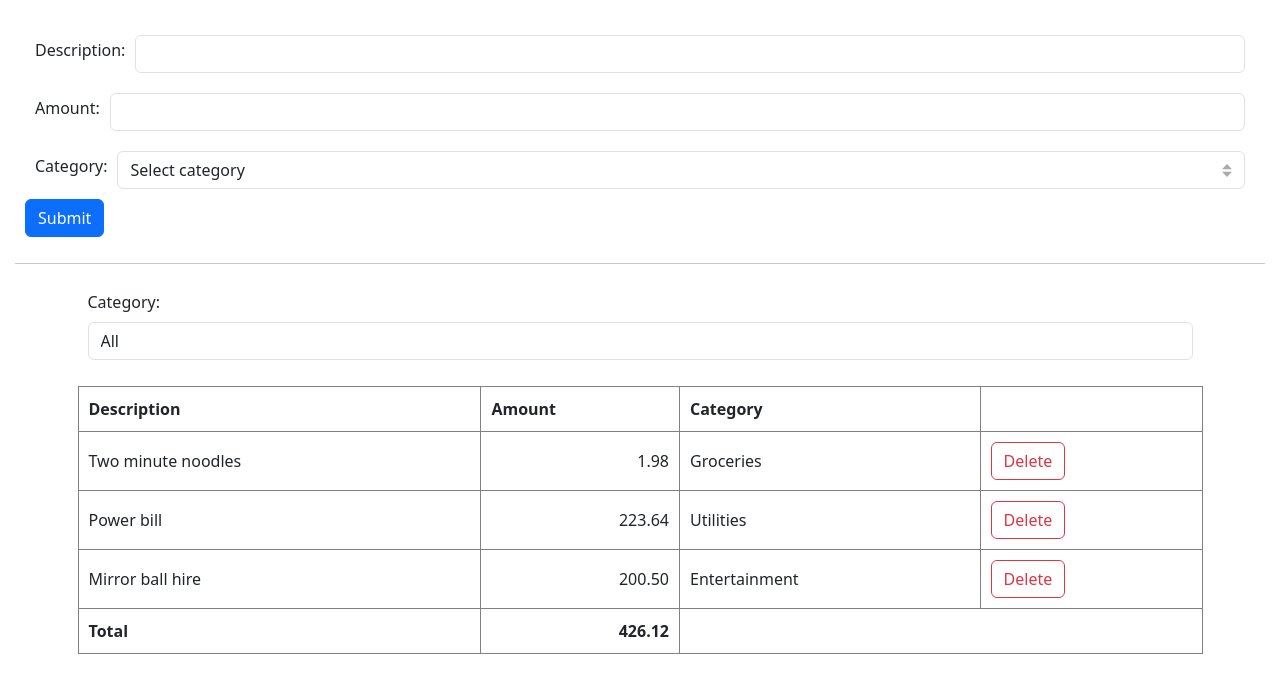
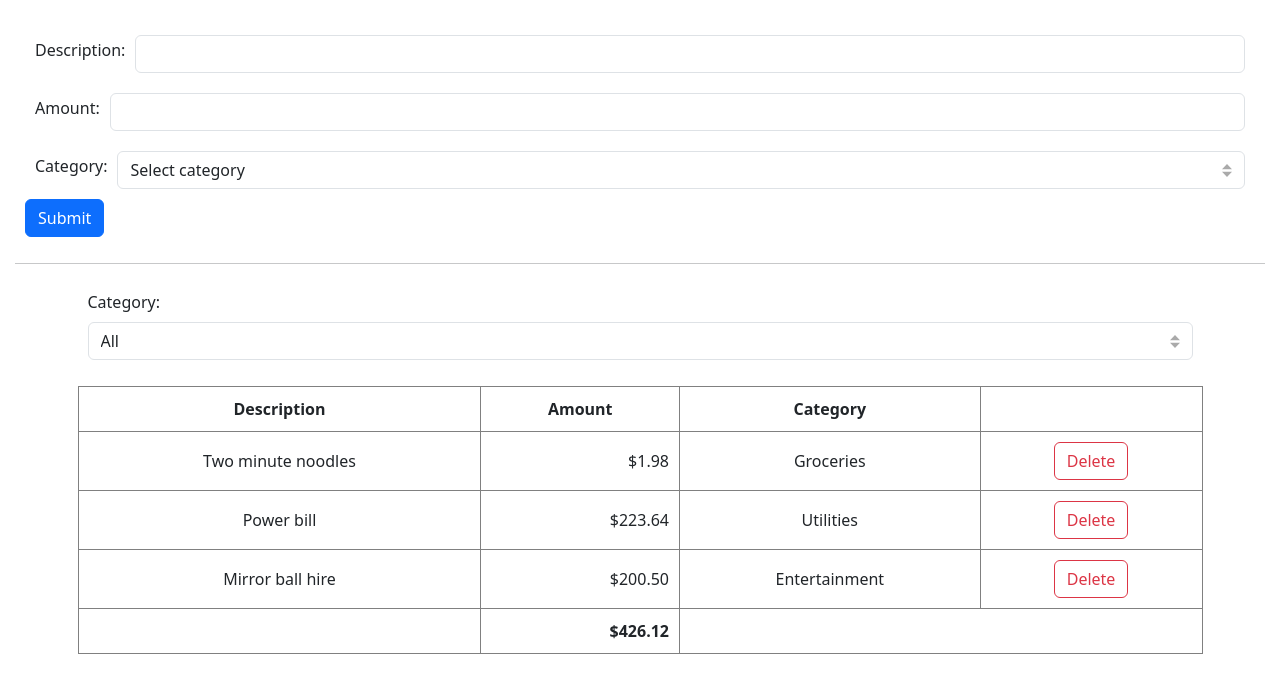
Before and after one commit to IanKulin/mosh-expense, a React (Vite) app: page / in a window 1280 px wide. Shown: the top 692 px of the page. Built offline with nearby package versions, Linux system fonts and the light colour scheme.

Commit message:
cosmetics

```diff
--- a/src/ExpenseList.css
+++ b/src/ExpenseList.css
@@ -12,3 +12,8 @@ table {
     width: 90%;
     margin: 0 auto;
 }
+
+.centred-td, th {
+    text-align: center;
+    vertical-align: middle;
+}
--- a/src/ExpenseList.tsx
+++ b/src/ExpenseList.tsx
@@ -2,17 +2,19 @@ import "./ExpenseList.css";
 import { ExpenseProps } from "./types.ts";
 import { useRef, useState } from "react";
 
+function ExpenseList({ expenses, setExpenses }: ExpenseProps) {
+  if (expenses.length === 0) return null;
 
-
-function ExpenseList({ expenses, setExpenses }: ExpenseProps) {
   const categoryRef = useRef<HTMLSelectElement>(null);
 
   const [selectedCategory, setSelectedCategory] = useState("All");
+
   const handleCategoryChange = (
     event: React.ChangeEvent<HTMLSelectElement>
   ) => {
     setSelectedCategory(event.target.value);
   };
+
   const filteredExpenses = expenses.filter(
     (expense) =>
       selectedCategory === "All" || expense.category === selectedCategory
@@ -32,7 +34,7 @@ function ExpenseList({ expenses, setExpenses }: ExpenseProps) {
           id="category"
           ref={categoryRef}
           name="category"
-          className="form-control"
+          className="form-control drop-down"
           onChange={handleCategoryChange}
         >
           <option value="All">All</option>
@@ -54,10 +56,16 @@ function ExpenseList({ expenses, setExpenses }: ExpenseProps) {
         <tbody>
           {filteredExpenses.map((expense) => (
             <tr key={expense.id}>
-              <td>{expense.description}</td>
-            <td style={{ textAlign: "right" }}>{expense.amount.toFixed(2)}</td>
-              <td>{expense.category}</td>
-              <td>
+              <td className="centred-td">{expense.description}</td>
+              <td style={{ textAlign: "right" }}>
+                $
+                {expense.amount.toLocaleString("en-US", {
+                  minimumFractionDigits: 2,
+                  maximumFractionDigits: 2,
+                })}
+              </td>
+              <td className="centred-td">{expense.category}</td>
+              <td className="centred-td">
                 <button
                   className="btn btn-outline-danger"
                   onClick={() => handleDelete(expense.id)}
@@ -67,16 +75,24 @@ function ExpenseList({ expenses, setExpenses }: ExpenseProps) {
               </td>
             </tr>
           ))}
+        </tbody>
+        <tfoot>
           <tr>
-            <td style={{ fontWeight: "bold" }}>Total</td>
+            <td></td>
             <td style={{ textAlign: "right", fontWeight: "bold" }}>
-                {filteredExpenses.reduce((total, expense) => {
-                    return total + expense.amount;
-                }, 0).toFixed(2)}
+              $
+              {filteredExpenses
+                .reduce((total, expense) => {
+                  return total + expense.amount;
+                }, 0)
+                .toLocaleString("en-US", {
+                  minimumFractionDigits: 2,
+                  maximumFractionDigits: 2,
+                })}
             </td>
             <td colSpan={2}></td>
           </tr>
-        </tbody>
+        </tfoot>
       </table>
     </>
   );
```
